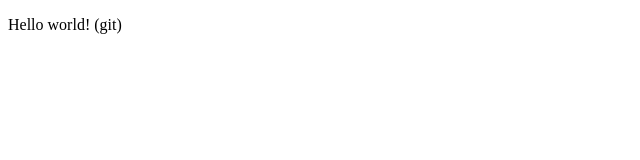
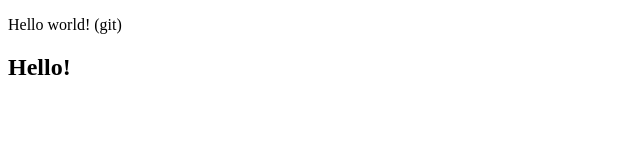
Before and after one commit to BobroEJ/project, a plain HTML site: page index.html in a window 1280 px wide. Shown: the whole page, without its empty margins (0-640 px from the left). Drawn offline with Linux system fonts and the light colour scheme.

Commit message:
index.html mod

```diff
--- a/index.html
+++ b/index.html
@@ -8,10 +8,8 @@
 <body>
 
   <p>Hello world! (git) </p>
+  <h2>Hello!</h2>
 
-  <!-- <script>
-    alert(1);
-  </script> -->
   <script src='js/script.js'></script>
 
 </body>
```
